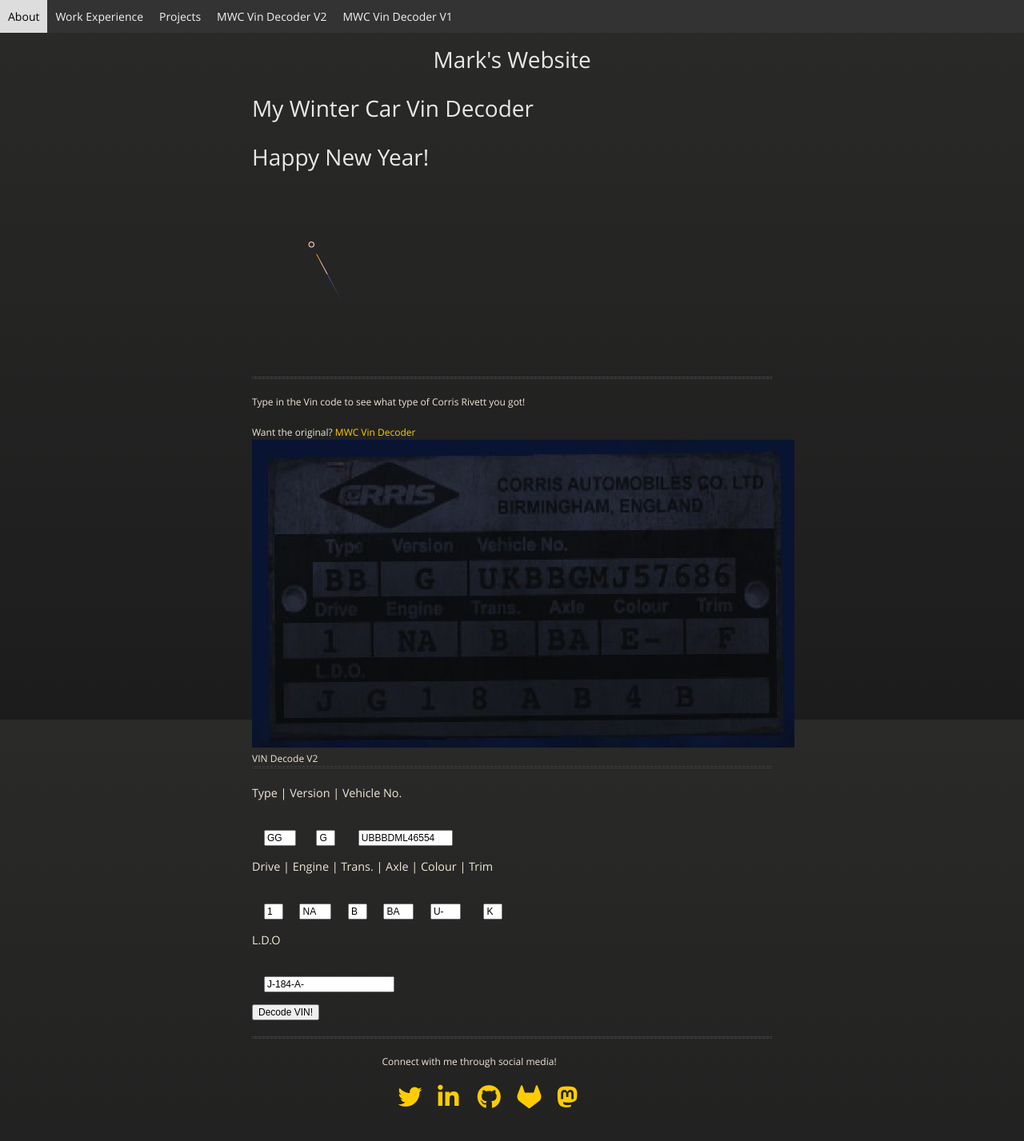
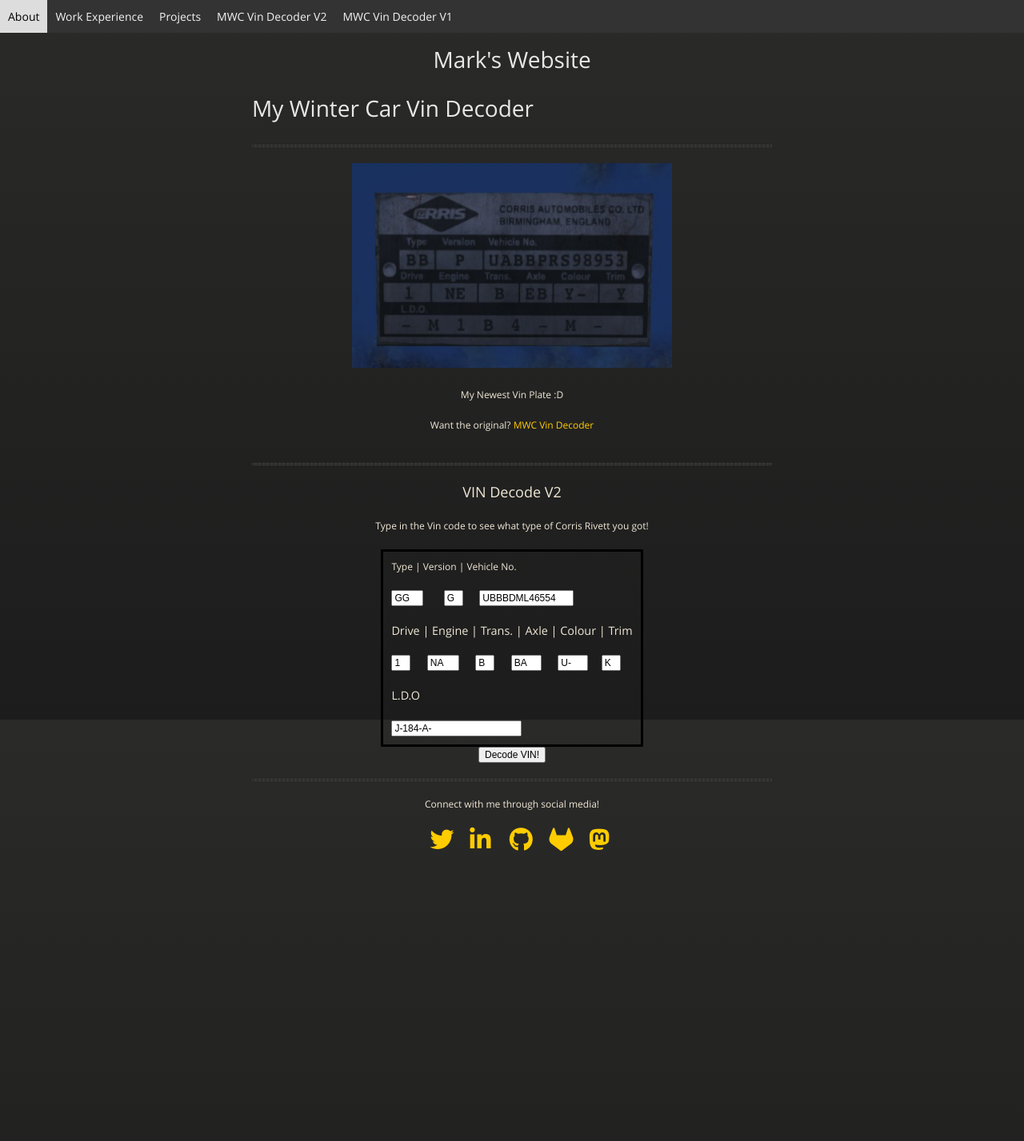
Before and after one commit to f03n1x/f03n1x.github.io, a Jekyll site: the page built from vindecoder.md, in a window 1280 px wide. Shown: the whole page at 80% size. Built offline with Jekyll 4.4.1, drawn with Linux system fonts in a browser that asks for light colours; nearby versions of some CDN libraries; our own code applies the rules of GitHub Pages for plain Markdown files; after the commit the page ends 1125 px from its top, so only the background shows below that.

Commit message:
Did some layout adjustments + moved the vin header to it's own file
- vincoder has a border because I thought that looked a bit nicer
- the vin plate is the one I have for my current playthrough, separated into it's own html file so I can update it once
- vincoder v1 had a bit of a layout adjustment, button just got moved to the side of the text box
- updated my project site to include me talking about this vincoder stuff
- bye bye new years fireworks

```diff
--- a/_includes/vindecoder.html
+++ b/_includes/vindecoder.html
@@ -1,22 +1,25 @@
 <html>
 	<body bgcolor="#cecece">
-	<hr>
-		<p>Type in the Vin code to see what type of Corris Rivett you got!</p>
+		 <p style="text-align: center;">
 			<label>Want the original?</label>
 			<a href="/vindecoder_v1">MWC Vin Decoder</a>
-		<img src="/assets/images/example_vin.png" alt="The very first vin plate I got on my first My Winter Car playthrough">
-		<label>VIN Decode V2</label>
+		</p>
+		 <br>
 		 <hr>
-				<p style="font-size:120%;">Type | Version | Vehicle No.</p>
-			<div style="padding: 15px;">
+		<p style="text-align: center; font-size:150%;">VIN Decode V2</p>
+		<p style="text-align: center;">Type in the Vin code to see what type of Corris Rivett you got!</p>
+		<div class="outerBlock">
+			<div class="outerVin">
+				<div class="centreVin">
+					<p style="font-size:120%;" style="padiding:30px;">Type | Version | Vehicle No.</p>
 					<input type="text" id="vin_type" value="GG" maxlength="2" style="width:32px">
 					<label style="padding: 8px;">&nbsp;</label>
 					<input type="text" id="vin_version" value="G" maxlength="1" style="width:16px">
-				<label style="padding: 8px;">&nbsp;&nbsp;</label>
+					<label style="padding: 4px;">&nbsp;&nbsp;</label>
 					<input type="text" id="vin_vehicleNo" value="UBBBDML46554" maxlength="12" style="width:110px">
 				</div>
+				<div class="centreVin">
 					<p style="font-size:120%;">Drive | Engine | Trans. | Axle | Colour | Trim</p>
-			<div style="padding: 15px;">
 					<input type="text" id="vin_drive" value="1" maxlength="1" style="width:16px">
 					<label style="padding: 4px;">&nbsp;&nbsp;</label>
 					<input type="text" id="vin_engine" value="NA" maxlength="2" style="width:32px">
@@ -26,15 +29,19 @@
 					<input type="text" id="vin_axle" value="BA" maxlength="2" style="width:30px">
 					<label style="padding: 4px;">&nbsp;&nbsp;</label>
 					<input type="text" id="vin_colour" value="U-" maxlength="2" style="width:30px">
-				<label style="padding: 8px;">&nbsp;&nbsp;</label>
+					<label style="padding: 2px;">&nbsp;&nbsp;</label>
 					<input type="text" id="vin_trim" value="K" maxlength="1" style="width:16px">
 				</div>
+				<div class="centreVin">
 					<p style="font-size:120%;">L.D.O</p>
-			<div style="padding: 15px;">
 					<input type="text" id="vin_ldo" value="J-184-A-" maxlength="8" style="width:64px padding: 15px;">
 				</div>
-			<button onclick="decodeVin(vin_vehicleNo, decodedVIN_type2)">Decode VIN!</button>
-			<ul id="decodedVIN_type2"></ul>
+			</div>
+			</div>
+			<p style="text-align: center;">
+				<button onclick="decodeVin(vin_vehicleNo, decodedVIN)">Decode VIN!</button>
+			</p>
+			<ul id="decodedVIN" class="listjustify"></ul>
 	<script>
 
 		function combineVinCode()
--- /dev/null
+++ b/_includes/vindecoder_header.html
@@ -0,0 +1,12 @@
+<html>
+	<body bgcolor="#cecece">
+	<hr>
+		 <p style="text-align: center;">
+			<img src="/assets/images/example_vin.png" alt="The vin plate I currently have in my winter car save"
+			 width=400px>
+		 </p>
+		 <p style="text-align: center;">
+			<label>My Newest Vin Plate :D</label>
+		 </p>
+	</body>
+</html>
--- a/_layouts/default.html
+++ b/_layouts/default.html
@@ -93,13 +93,27 @@
 		  width: 50%;
 		  text-align: center;
 		}
-		.column {
-		  float: left;
-		  width: 50%;
+		.centreVin
+		{
+			align-items: center;
+			text-align: justify;
+			padding:10px
 		}
-		.row {
-		margin: auto;
-		  text-align: center;
+		.outerVin
+		{
+			margin: auto;
+			display: inline-block;
+			text-align: center;
+			border: 3px solid black;
+		}
+		.outerBlock
+		{
+			text-align: center;
+		}
+		.listJustify
+		{
+			width: 50%;
+			margin: auto;
 		}
 	</style>
   </head>
@@ -124,6 +138,7 @@
 	  <footer>
 	  <hr>
         <div class="center">
+		<p style="text-align: center;">
             Connect with me through social media!
 			<br>
 			<a href="https://twitter.com/Arcticfoenix" class="fa fa-twitter"></a>
--- a/vindecoder.md
+++ b/vindecoder.md
@@ -1,3 +1,3 @@
 # My Winter Car Vin Decoder
-{% include new_year.html %}
+{% include vindecoder_header.html %}
 {% include vindecoder.html %}
```
Also changed, not shown: _includes/vindecoder_v1.html (+13 -32 lines), projects.md (+9 -0 lines), vindecoder_v1.md (+1 -1 lines), assets/images/example_vin.png, assets/images/example_vin_first_save.png (added). Lines whose indentation alone changed are shown as unchanged.
